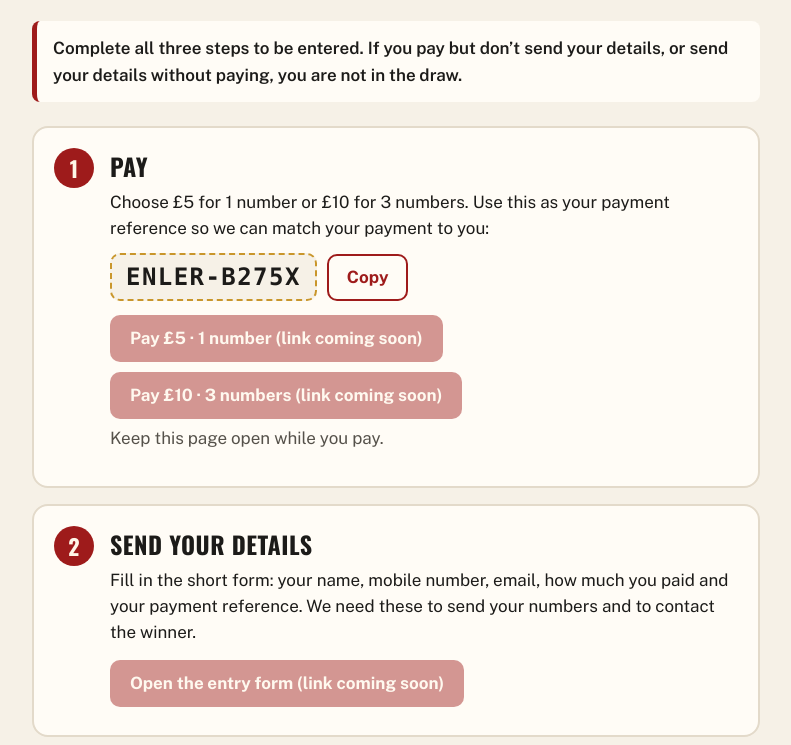
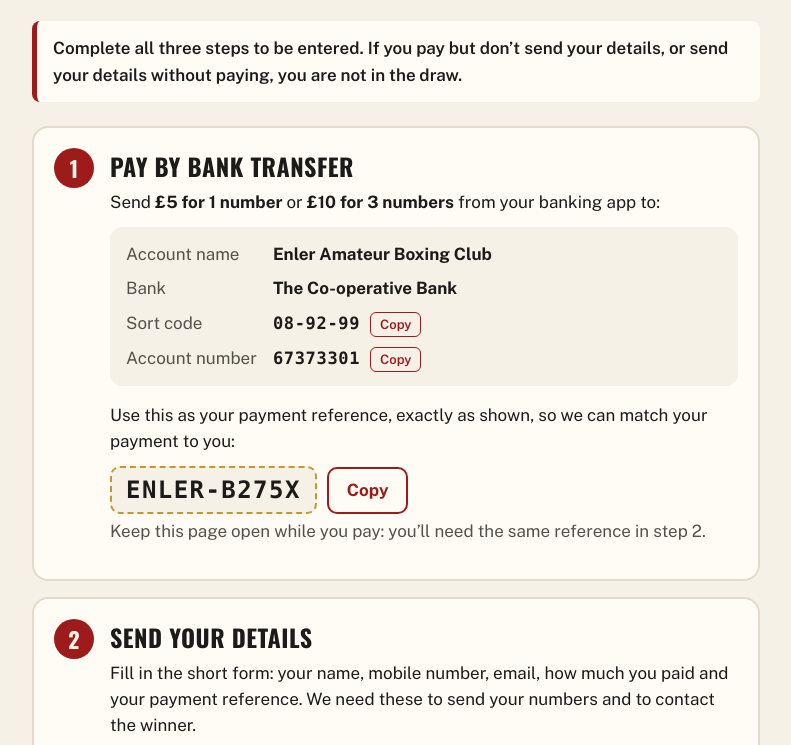
Before and after one commit to colinberrygithub/enler-raffle, a plain HTML site: page index.html in a window 1280 px wide. Shown: the part 566-1311 px from the top of the page, without its empty margins (244-1035 px from the left). Drawn offline with nearby package versions, Linux system fonts and the light colour scheme.

Commit message:
Pay by bank transfer to the club account, with copy buttons for sort code, account number and reference

```diff
--- a/index.html
+++ b/index.html
@@ -68,6 +68,12 @@
   .ref code { font: 700 24px/1 ui-monospace, 'SF Mono', Menlo, monospace; letter-spacing: .06em; background: var(--bg); border: 2px dashed var(--gold); border-radius: 10px; padding: 10px 14px; }
   .copied { color: var(--ok); font-weight: 600; font-size: 15px; min-height: 1em; }
 
+  dl.bank { display: grid; grid-template-columns: max-content 1fr; gap: 8px 16px; margin: 12px 0 16px; padding: 14px 16px; background: var(--bg); border-radius: 12px; }
+  dl.bank dt { color: var(--soft); }
+  dl.bank dd { margin: 0; font-weight: 700; }
+  .mono { font-family: ui-monospace, 'SF Mono', Menlo, monospace; letter-spacing: .04em; }
+  button.mini { margin-left: 6px; font: 600 13px/1 'Public Sans', sans-serif; padding: 5px 9px; border-radius: 6px; border: 1.5px solid var(--red); background: transparent; color: var(--red); cursor: pointer; }
+  @media (max-width: 420px) { dl.bank { grid-template-columns: 1fr; gap: 2px; } dl.bank dd { margin-bottom: 8px; } }
   details { background: var(--card); border: 2px solid var(--line); border-radius: 14px; padding: 14px 18px; margin-top: 12px; }
   summary { cursor: pointer; font-weight: 700; }
   details ul { margin: 10px 0 0; padding-left: 20px; }
@@ -110,18 +116,21 @@
 
   <ol class="steps">
     <li>
-      <h2>Pay</h2>
-      <p>Choose £5 for 1 number or £10 for 3 numbers. Use this as your payment reference so we can match your payment to you:</p>
+      <h2>Pay by bank transfer</h2>
+      <p>Send <b>£5 for 1 number</b> or <b>£10 for 3 numbers</b> from your banking app to:</p>
+      <dl class="bank">
+        <dt>Account name</dt><dd>Enler Amateur Boxing Club</dd>
+        <dt>Bank</dt><dd>The Co-operative Bank</dd>
+        <dt>Sort code</dt><dd><span class="mono">08-92-99</span> <button class="mini" type="button" data-copy="089299">Copy</button></dd>
+        <dt>Account number</dt><dd><span class="mono">67373301</span> <button class="mini" type="button" data-copy="67373301">Copy</button></dd>
+      </dl>
+      <p>Use this as your payment reference, exactly as shown, so we can match your payment to you:</p>
       <div class="ref">
         <code id="ref">ENLER-·····</code>
         <button class="btn ghost" type="button" id="copy">Copy</button>
         <span class="copied" id="copied" aria-live="polite"></span>
       </div>
-      <div class="btns">
-        <a class="btn" id="pay5" href="#" target="_blank" rel="noopener">Pay £5 · 1 number</a>
-        <a class="btn" id="pay10" href="#" target="_blank" rel="noopener">Pay £10 · 3 numbers</a>
-      </div>
-      <p class="soft" id="paynote">Keep this page open while you pay.</p>
+      <p class="soft">Keep this page open while you pay: you’ll need the same reference in step 2.</p>
     </li>
     <li>
       <h2>Send your details</h2>
@@ -162,8 +171,6 @@
 <script>
   // Fill these in before going live.
   const CONFIG = {
-    payLink5: "",          // bank payment link for £5
-    payLink10: "",         // bank payment link for £10 (can be the same link as above)
     formUrl: "",           // Google Form link
     formRefEntry: "",      // optional: the form's entry id for the reference question, e.g. "entry.123456789"
     closesAt: "2026-12-13T23:59:59+00:00"
@@ -193,8 +200,11 @@
     const a = document.getElementById(id);
     if (url) { a.href = url; } else { a.setAttribute("aria-disabled", "true"); a.textContent += " (link coming soon)"; }
   }
-  setLink("pay5", CONFIG.payLink5);
-  setLink("pay10", CONFIG.payLink10);
+  document.querySelectorAll("button.mini").forEach(b => b.addEventListener("click", async () => {
+    try { await navigator.clipboard.writeText(b.dataset.copy); b.textContent = "Copied"; }
+    catch (e) { b.textContent = "Copy failed"; }
+    setTimeout(() => { b.textContent = "Copy"; }, 2000);
+  }));
   let form = CONFIG.formUrl;
   if (form && CONFIG.formRefEntry) {
     form += (form.includes("?") ? "&" : "?") + "usp=pp_url&" + encodeURIComponent(CONFIG.formRefEntry) + "=" + encodeURIComponent(ref);
```
Also changed, not shown: 1 other file.
